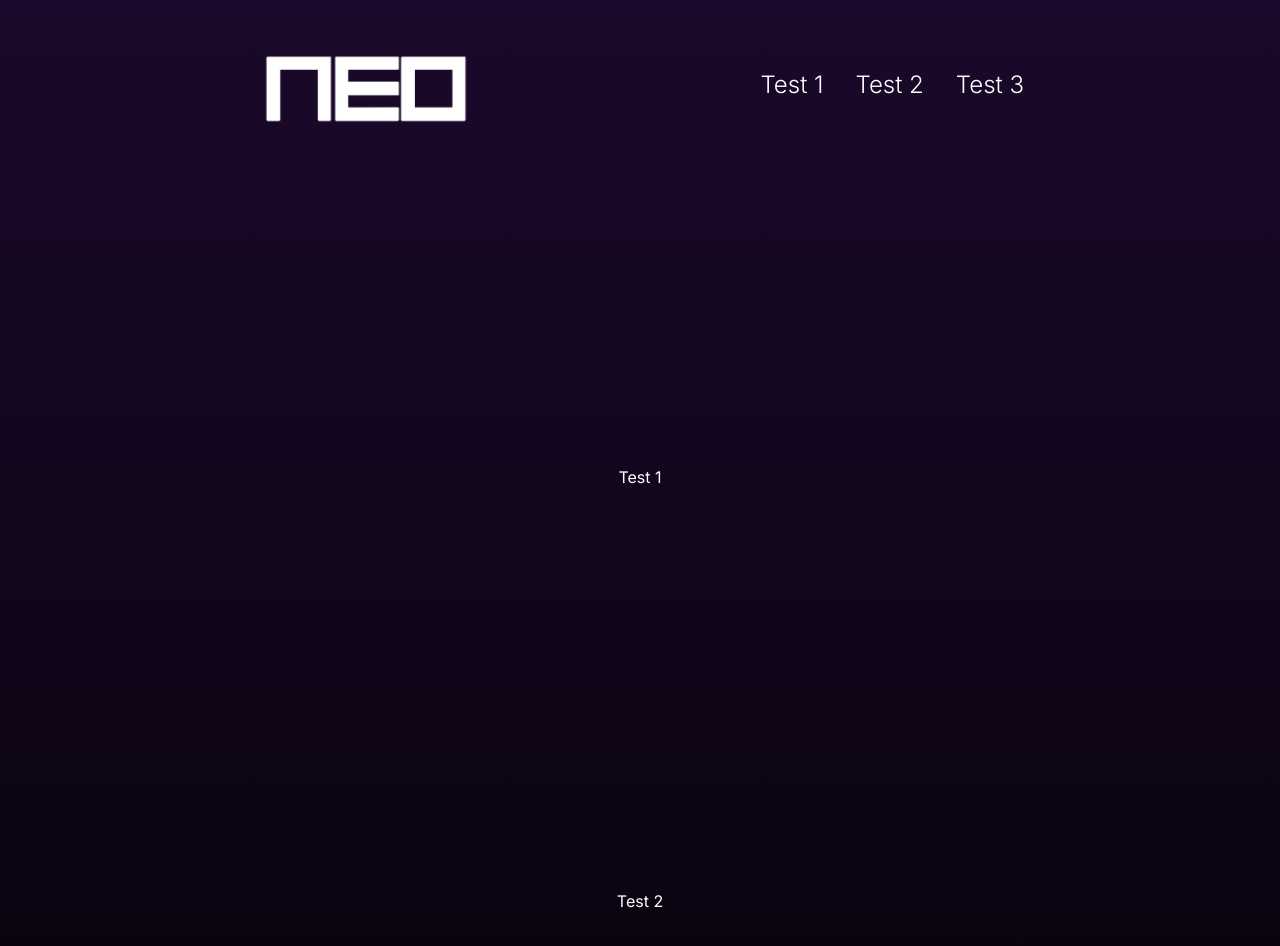
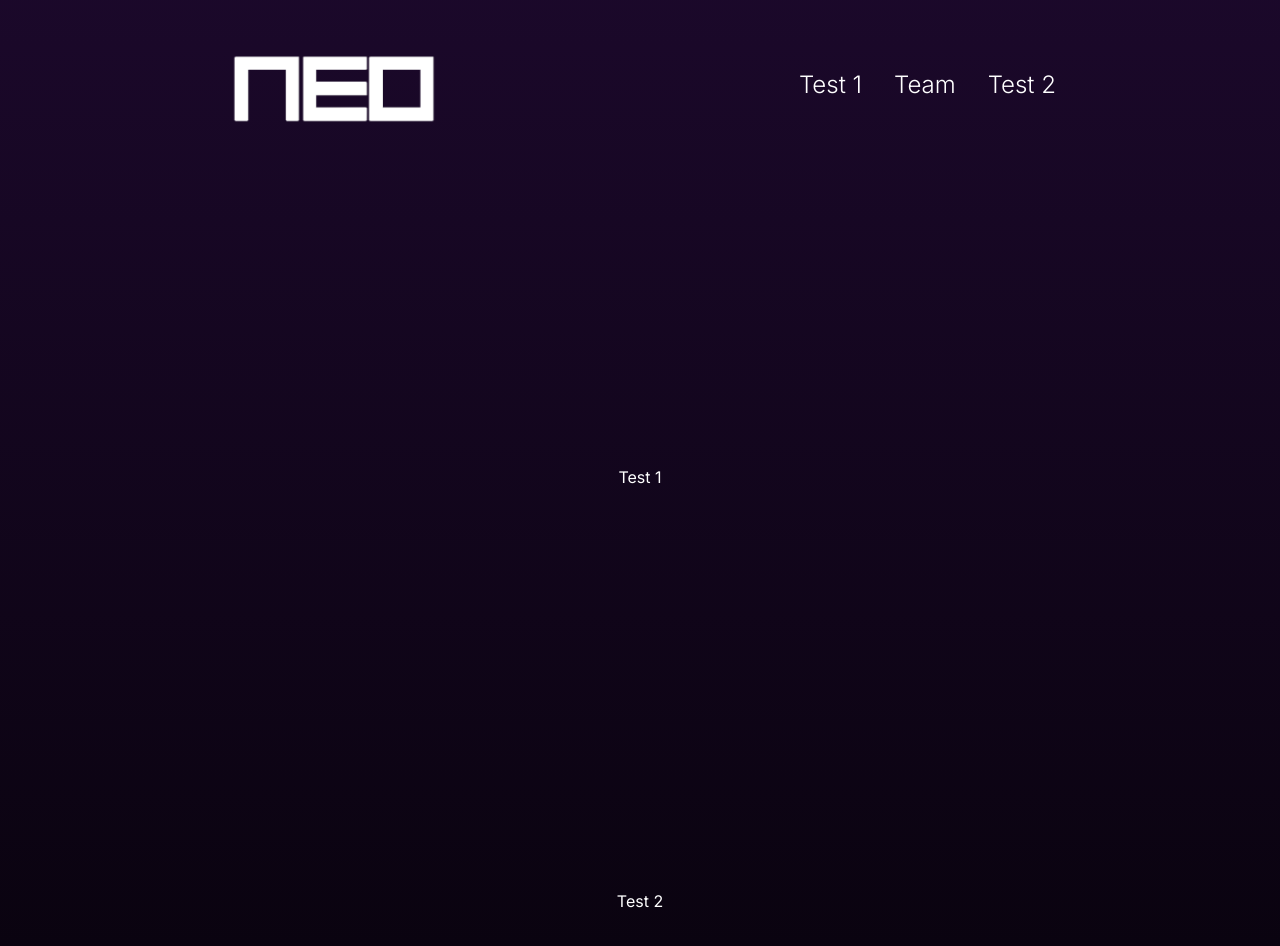
Before and after one commit to oslabs-beta/neo-webpage, a Next.js app: page / in a window 1280 px wide. Shown: the top 946 px of the page. Built offline with nearby package versions, Linux system fonts and the light colour scheme.

Commit message:
added NavBar link for the contacts/team members

```diff
--- a/src/app/Components/NavBar.tsx
+++ b/src/app/Components/NavBar.tsx
@@ -3,13 +3,13 @@ import Image from "next/image";
 export default function NavBar() {
 
   return (
-    <nav className="mx-auto my-5 w-[60vw]">
+    <nav className="mx-auto my-5 w-[65%]">
       <div className="flex flex-wrap items-center justify-between gap-x-10">
           <Image className='my-5' src="/Neo-White.png" width={220} height={220} priority={true} alt="Neo Logo" />
           <div className="flex items-center justify-between gap-x-8 my-auto text-2xl font-light text-white">
             <a href="#test1">Test 1</a>
+            <a href="#team">Team</a>
             <a href="#test2">Test 2</a>
-            <a href="#test3">Test 3</a>
           </div>
         </div>
     </nav>
```
